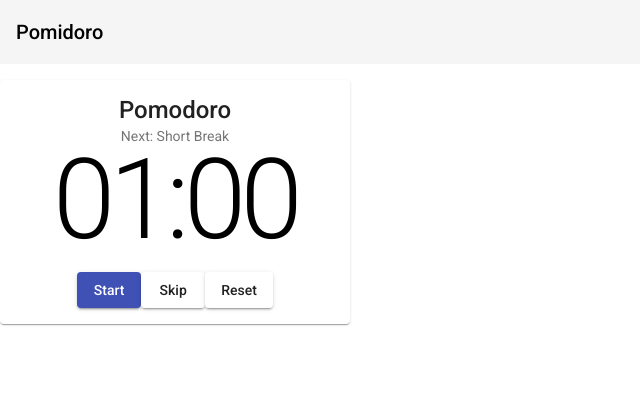
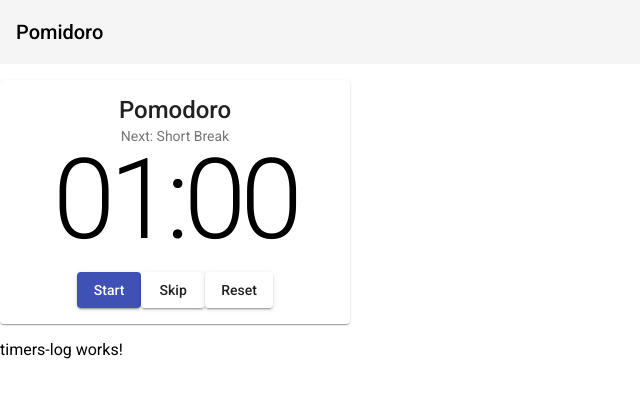
Before and after one commit to b583/pomidoro, an Angular app: page / in a window 1280 px wide. Shown: the top 398 px of the page, without its empty margins (0-640 px from the left). Built offline with nearby package versions, Linux system fonts and the light colour scheme.

Commit message:
Generate TimersLog component

```diff
--- a/src/app/default-page/default-page.module.ts
+++ b/src/app/default-page/default-page.module.ts
@@ -2,6 +2,7 @@ import { NgModule } from '@angular/core';
 import { CommonModule } from '@angular/common';
 import { DefaultPageComponent } from './default-page/default-page.component';
 import { TimerComponent } from './timer/timer.component';
+import { TimersLogComponent } from './timers-log/timers-log.component';
 
 // Material
 import { MatCardModule } from '@angular/material/card';
@@ -9,7 +10,7 @@ import { MatButtonModule } from '@angular/material/button';
 import { MatProgressSpinnerModule } from '@angular/material/progress-spinner';
 
 @NgModule({
-  declarations: [DefaultPageComponent, TimerComponent],
+  declarations: [DefaultPageComponent, TimerComponent, TimersLogComponent],
   imports: [
     CommonModule,
     // Material
--- a/src/app/default-page/default-page/default-page.component.html
+++ b/src/app/default-page/default-page/default-page.component.html
@@ -1,3 +1,4 @@
 <p>
   <app-timer></app-timer>
+  <app-timers-log></app-timers-log>
 </p>
--- /dev/null
+++ b/src/app/default-page/timers-log/timers-log.component.html
@@ -0,0 +1,3 @@
+<p>
+  timers-log works!
+</p>
--- /dev/null
+++ b/src/app/default-page/timers-log/timers-log.component.ts
@@ -0,0 +1,15 @@
+import { Component, OnInit } from '@angular/core';
+
+@Component({
+  selector: 'app-timers-log',
+  templateUrl: './timers-log.component.html',
+  styleUrls: ['./timers-log.component.css']
+})
+export class TimersLogComponent implements OnInit {
+
+  constructor() { }
+
+  ngOnInit() {
+  }
+
+}
```
Also changed, not shown: src/app/default-page/timers-log/timers-log.component.css (added), 1 other file (tests, documents, lock files or other folders).
